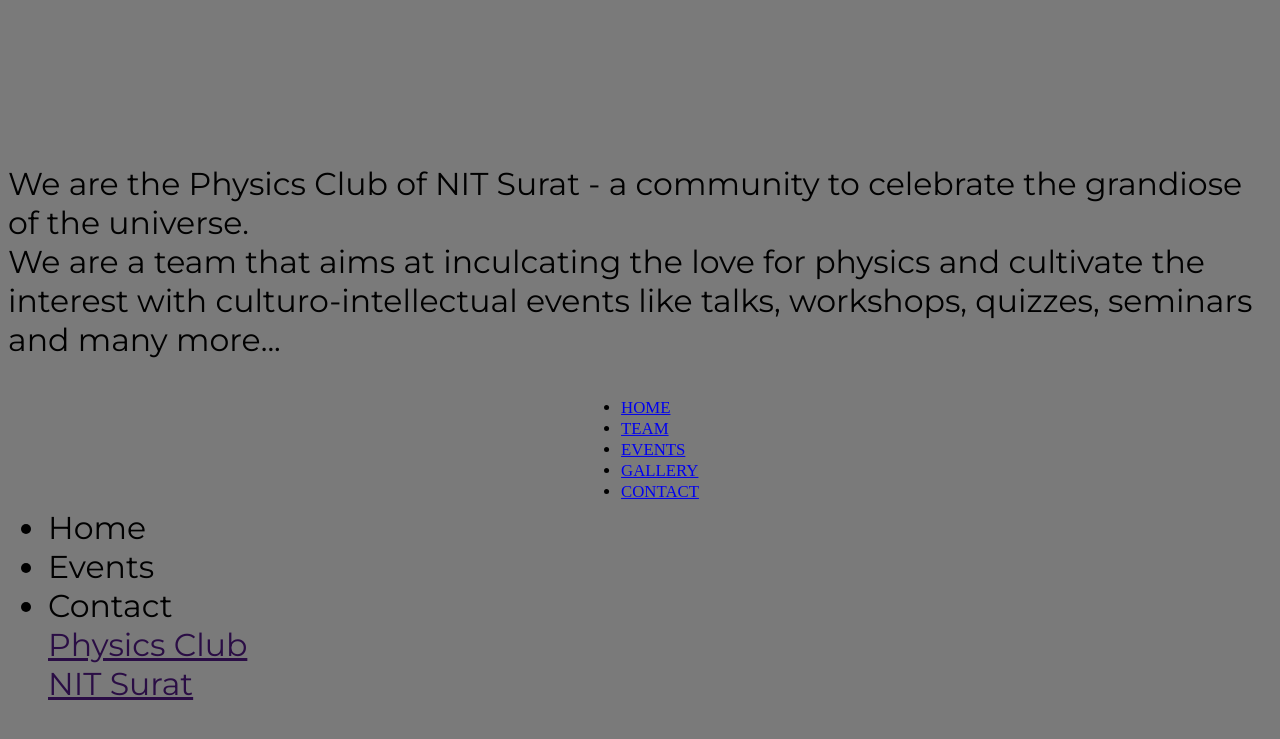
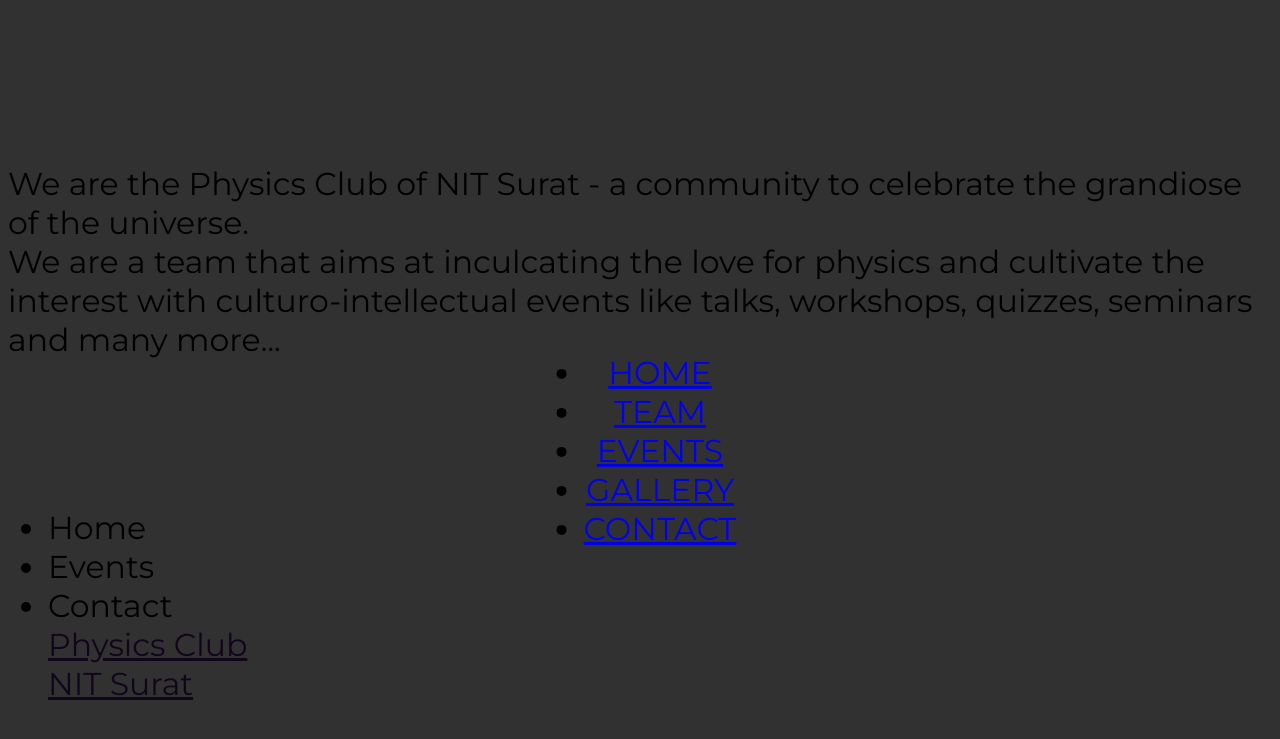
Before and after one commit to adithyarao3103/Physics-Club-Website-Trial, a Jekyll site: the page built from index.html, in a window 1280 px wide. Shown: the top 739 px of the page. Built offline with Jekyll 4.4.1, drawn with Linux system fonts in a browser that asks for light colours; some web fonts are replaced.

Commit message:
Add files via upload

```diff
--- a/assets/css/fixed.css
+++ b/assets/css/fixed.css
@@ -10,7 +10,7 @@
 	position: fixed;
 	top: 0;
 	left: 0;
-	background-color: rgba(0, 0, 0, 0.5);
+	background-color: rgba(0, 0, 0, 0.8);
 	width: 100vw;
 	height: 100vh;
 }
@@ -21,11 +21,14 @@
 	top: 50%;
 	left: 50%;
 	transform: translateX(-50%) translateY(-50%);
+	text-align: center;
 }
 
-#menuholder > ul > li {
-	font-size: calc(4px + 1vw);
+#menuholder > p {
+	font-size: calc(4px + 2vw);
 	font-family: BioRhyme;
-	letter-spacing: 1.25;
-	line-height: 1.25;
+	letter-spacing: 1.5;
+	line-height: 1.75;
+	color: white;
+	text-decoration: none;
 }
```
